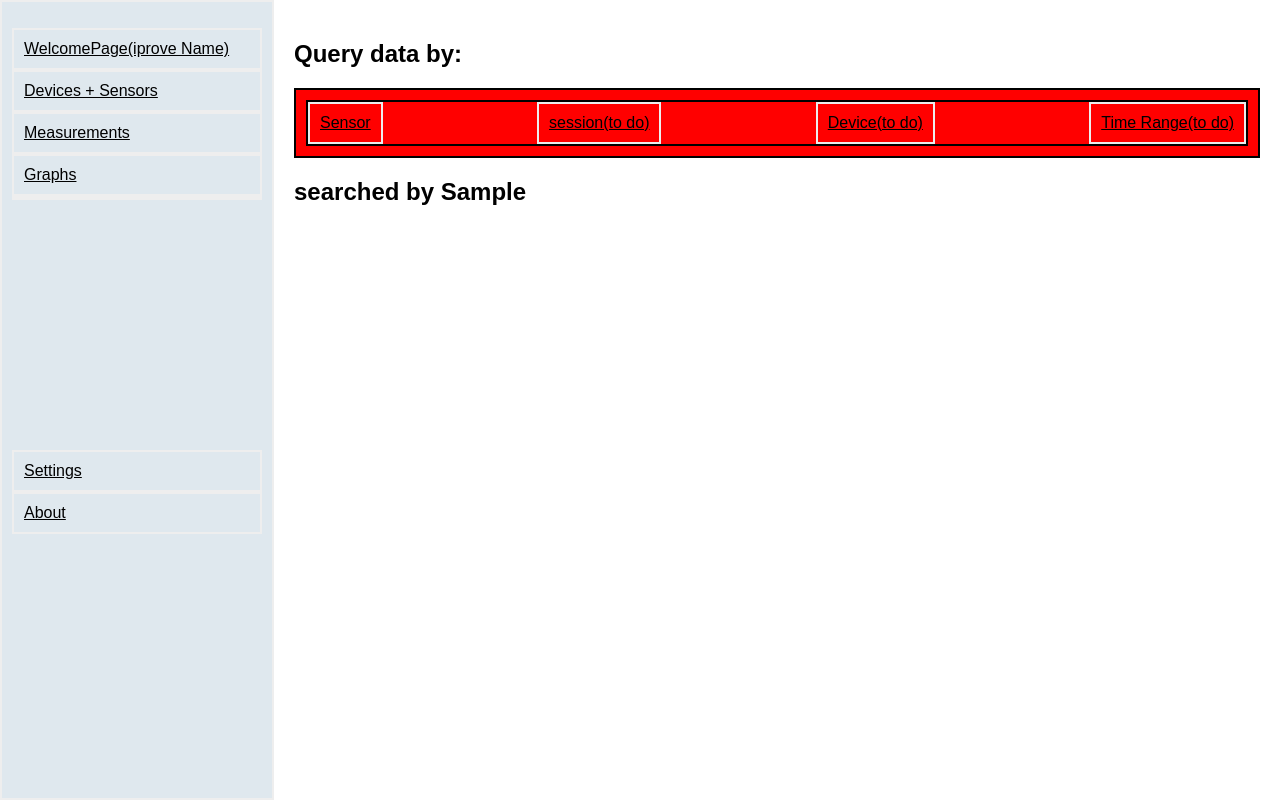
After one commit to Raduas/DECP, a FastAPI app: template L2/L2_Gateway/L2_API/app/templates/measurements.html in a window 1280 px wide. The commit adds this page. Run offline with FastAPI, Linux system fonts and the light colour scheme; the template is opened without the code that fills it: most values are stand-ins (such as "Sample title", 1, 10 or a date in 2020).

Commit message:
feat: Add measurements and sensors API routes; enhance main and devices templates with navigation

```diff
--- a/L2/L2_Gateway/L2_API/app/api/mainRouter.py
+++ b/L2/L2_Gateway/L2_API/app/api/mainRouter.py
@@ -3,7 +3,8 @@ from fastapi import APIRouter
 #from app.api.routes import selfroutes
 from app.api.routes import devices
 #from app.core.config import settings
-
+from app.api.routes import measurements
 api_router = APIRouter()
 api_router.include_router(devices.router)
+api_router.include_router(measurements.router)
 #api_router.include_router(selfroutes.router)
--- a/L2/L2_Gateway/L2_API/app/main.py
+++ b/L2/L2_Gateway/L2_API/app/main.py
@@ -1,3 +1,5 @@
+
+from urllib import request
 
 from app.core import db
 from fastapi import FastAPI
@@ -5,12 +7,17 @@ from app.api.mqtt import clientMQTT
 from fastapi.staticfiles import StaticFiles
 import asyncio
 from app.api.mainRouter import api_router
+from fastapi.templating import Jinja2Templates
+from fastapi import Request
+
 
 app = FastAPI()
 
 app.include_router(api_router)
+templates = Jinja2Templates(directory="app/templates")
+app.mount("/css", StaticFiles(directory="app/templates/css"), name="css")
+app.mount("/js", StaticFiles(directory="app/templates/js"), name="js")
 
-app.mount("/js", StaticFiles(directory="app/templates/js"), name="js")
 
 @app.on_event("startup")
 async def startup():
@@ -21,14 +28,13 @@ async def startup():
 
 
 @app.get("/")
-def read_root():
-    return {"Hello": "World"}
+def main_page(request: Request):
+    return templates.TemplateResponse("mainPage.html",{"request": request})
 
-@app.get("/health")
-def health_check(): # Health check endpoint
-    return {"status": "ok"}
+
+
 
 
 @app.get("/items/{item_id}")
 def read_item(item_id: int, q: str | None = None):
-    return {"item_id": item_id, "q": q}
+    return {"item_id": item_id*2, "q": q}
--- /dev/null
+++ b/L2/L2_Gateway/L2_API/app/templates/css/mainPage.css
@@ -0,0 +1,66 @@
+ body {
+     margin: 0;
+     font-family: Arial, Helvetica, sans-serif;
+ }
+
+ .screen {
+     display: flex;
+     height: 100vh;
+ }
+
+ .main-menu {
+     width: 250px;
+     border: 2px solid #eeeeee;
+     background-color: rgb(96 139 168 / 0.2);
+     display: flex;
+     flex-direction: column;
+     padding: 10px;
+
+ }
+
+ li a {
+     display: block;
+     padding: 10px;
+     color: black;
+ }
+
+ menu {
+     padding: 0;
+     list-style: none;
+
+ }
+
+ li {
+     border: 2px solid #eeeeee;
+ }
+
+ .main-menu20 {
+     margin-top: 100%;
+ }
+
+ .content {
+     flex: 1;
+ }
+
+ main {
+     padding: 20px;
+ }
+
+ .measQuery {
+     border: 2px solid #000000;
+     background-color: rgba(184, 201, 112, 0.233);
+     margin: 0;
+     padding: 10px;
+     background: red;
+ }
+
+ .filtering-list {
+     display: flex;
+     flex-direction: row;
+     list-style: none;
+     padding: 0;
+     margin: 0;
+     gap: 10px;
+     border: 2px solid #000000;
+     justify-content: space-between;
+ }
--- /dev/null
+++ b/L2/L2_Gateway/L2_API/app/templates/measurements.html
@@ -0,0 +1,44 @@
+<!DOCTYPE html>
+<html>
+
+<head>
+    <title>Measurements</title>
+    <link href="/css/mainPage.css" rel="stylesheet">
+</head>
+
+<body>
+    <div class="screen">
+        <nav class="main-menu">
+            <menu>
+                <li class="main-menu1"><a href="/">WelcomePage(iprove Name)</a></li>
+                <li class="main-menu2"><a href="/devices">Devices + Sensors</a></li>
+                <li class="main-menu3"><a href="/measurements">Measurements</a></li>
+                <li class="main-menu4"><a href="#">Graphs</a></li>
+                <li></li>
+                <li class="main-menu20"><a href="#">Settings</a></li>
+                <li class="main-menu21"><a href="#">About</a></li>
+            </menu>
+        </nav>
+        <main class="content">
+            <h2>Query data by:</h2>
+            <nav class="measQuery">
+                <ul class="filtering-list">
+                    <li><a href="#">Sensor</a></li>
+                    <li><a href="#">session(to do)</a></li>
+                    <li><a href="#">Device(to do)</a></li>
+                    <li><a href="#">Time Range(to do)</a></li>
+                </ul>
+            </nav>
+            <h2>searched by {{ measQuery }}</h2>
+            <table>
+                <thead>
+                    <tr>
+                        <th></th>
+                    </tr>
+                </thead>
+            </table>
+        </main>
+    </div>
+</body>
+
+</html>
```
Also changed, not shown: L2/L2_Gateway/L2_API/app/api/routes/measurements.py (added, +25 -0 lines), L2/L2_Gateway/L2_API/app/api/routes/selfroutes.py (+27 -0 lines), L2/L2_Gateway/L2_API/app/api/routes/sensors.py (added, +28 -0 lines), L2/L2_Gateway/L2_API/app/core/dbOperations/device_db.py (+11 -8 lines), L2/L2_Gateway/L2_API/app/core/dbOperations/sensors_db.py (+10 -0 lines), L2/L2_Gateway/L2_API/app/templates/config.html (+20 -4 lines), L2/L2_Gateway/L2_API/app/templates/devices.html (+19 -3 lines), L2/L2_Gateway/L2_API/app/templates/mainPage.html (+72 -5 lines), Project_dokuments/L2/l2 layout.png (added).
